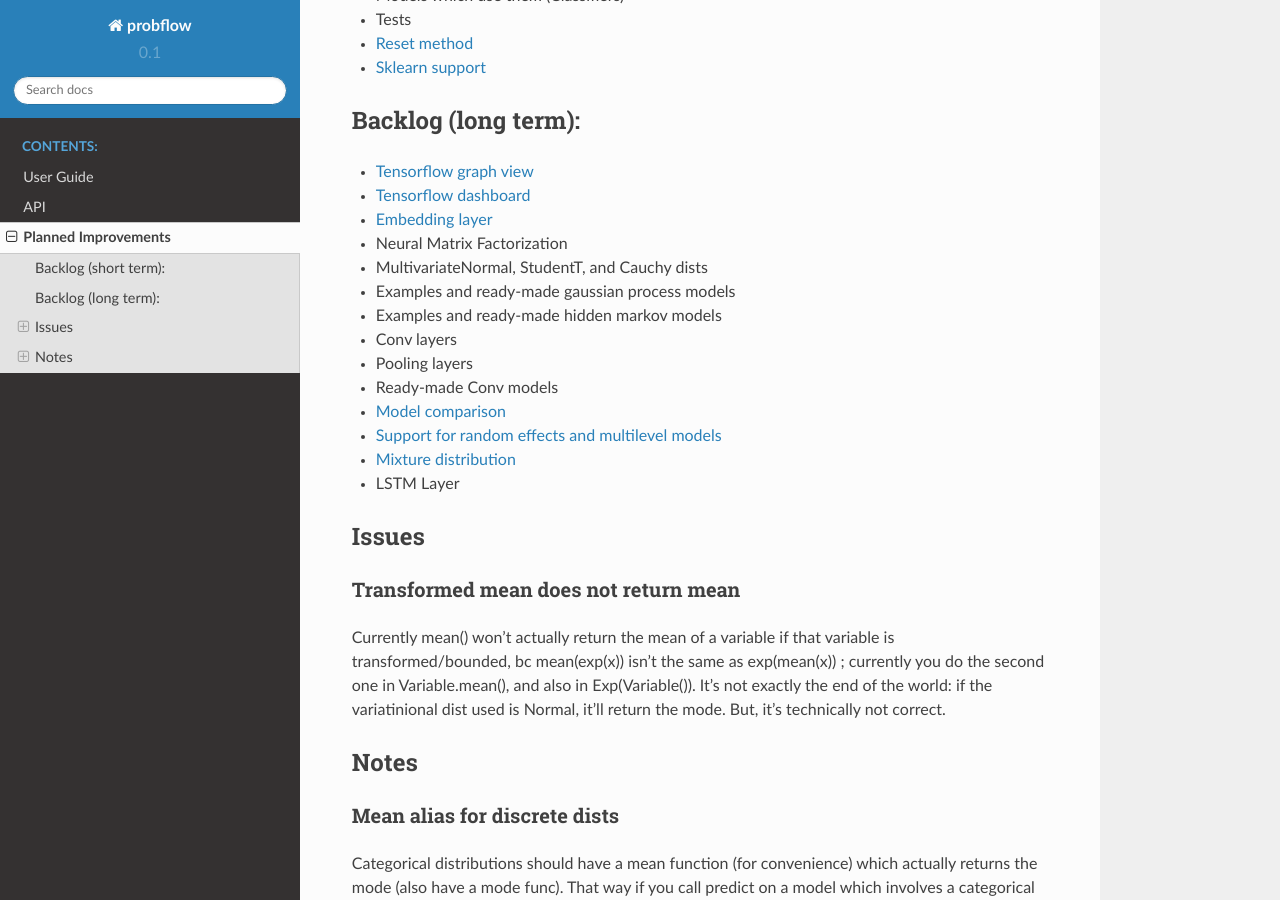
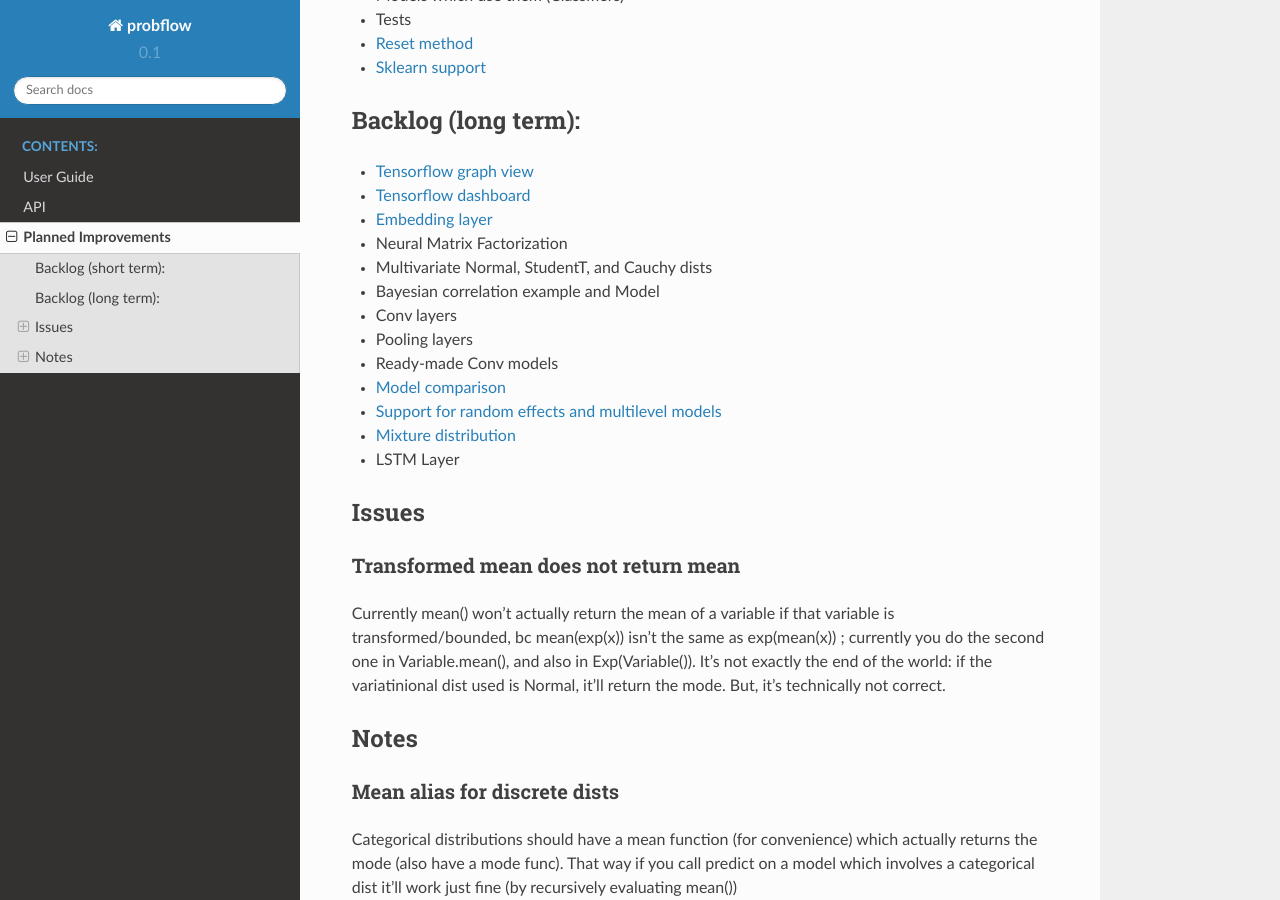
Before and after one commit to brendanhasz/probflow, a Sphinx documentation site: the page built from docs/todo.rst, in a window 1280 px wide and 900 px high, scrolled down 736 px. Built offline with Sphinx 7.4.7 and the Read the Docs theme 2.0.0, drawn with Linux system fonts in a browser that asks for light colours.

Commit message:
No GP or HMM but a bayesian correlation

```diff
--- a/docs/todo.rst
+++ b/docs/todo.rst
@@ -36,9 +36,8 @@ Backlog (long term):
 * `Tensorflow dashboard`_
 * `Embedding layer`_
 * Neural Matrix Factorization
-* MultivariateNormal, StudentT, and Cauchy dists
-* Examples and ready-made gaussian process models
-* Examples and ready-made hidden markov models
+* Multivariate Normal, StudentT, and Cauchy dists
+* Bayesian correlation example and Model
 * Conv layers
 * Pooling layers
 * Ready-made Conv models
```
